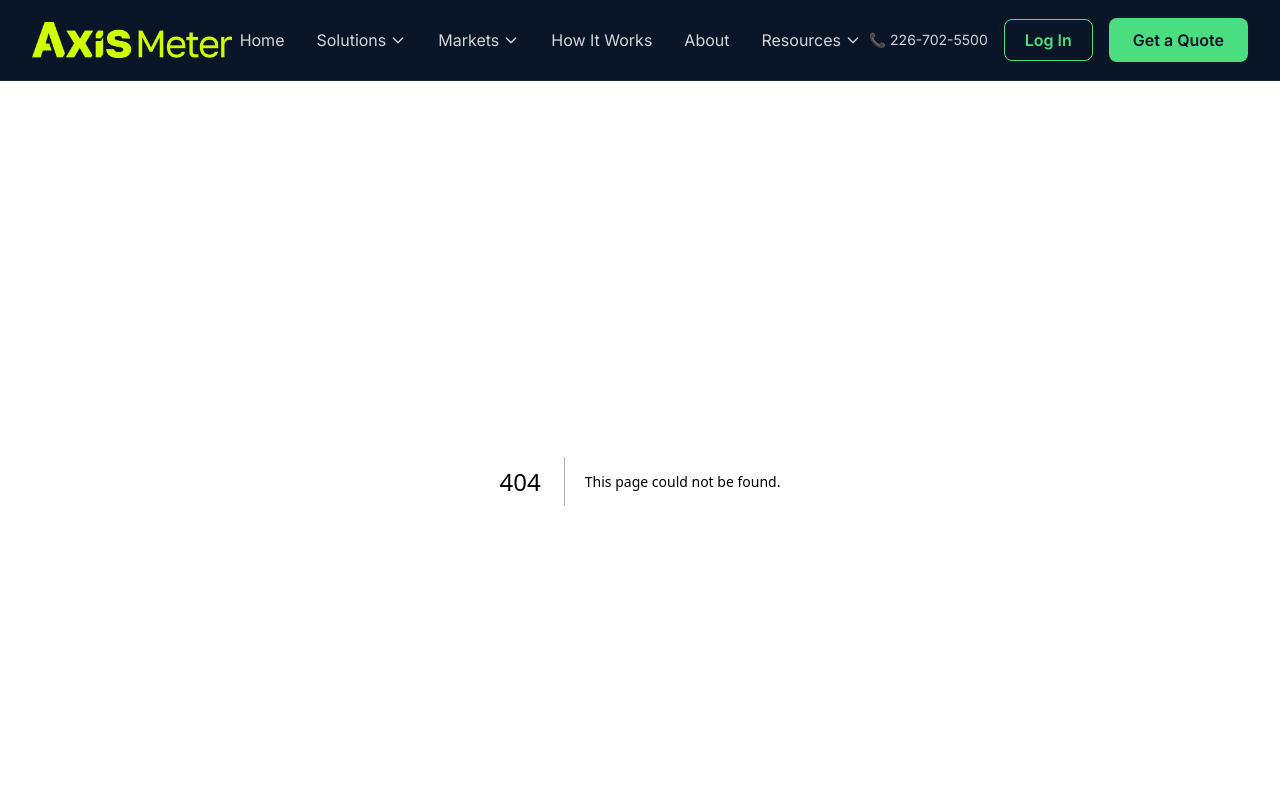
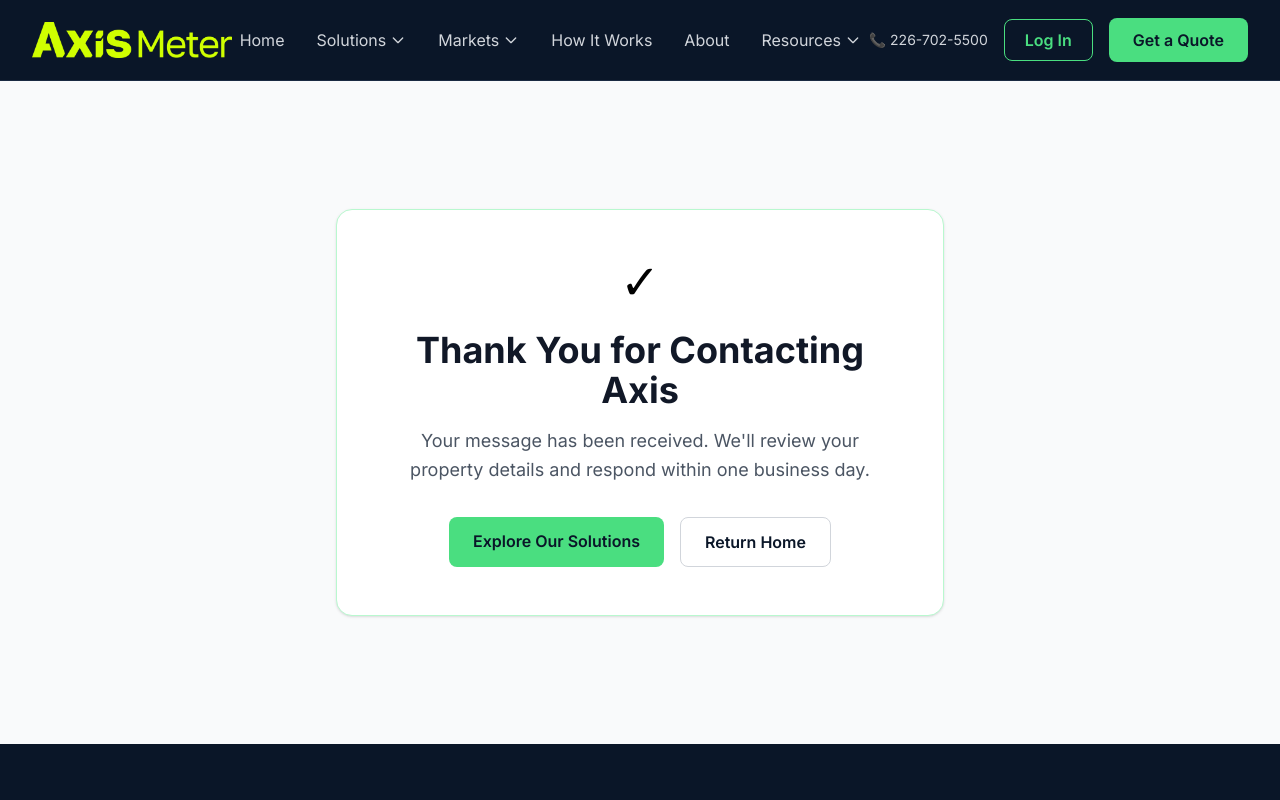
Before and after one commit to Axis-Meter/axismeter-site, a Next.js app: page /contact/thank-you in a window 1280 px wide. Before the commit this address had no page. Shown: the top 800 px of the page. Built offline with nearby package versions, Linux system fonts and the light colour scheme.

Commit message:
feat: add free contact lead tracking

```diff
--- a/src/app/contact/page.tsx
+++ b/src/app/contact/page.tsx
@@ -1,10 +1,12 @@
 "use client";
 
 import Image from "next/image";
+import { useRouter } from "next/navigation";
 import { useState } from "react";
 
 export default function ContactPage() {
-  const [status, setStatus] = useState<"idle" | "sending" | "sent" | "error">("idle");
+  const router = useRouter();
+  const [status, setStatus] = useState<"idle" | "sending" | "error">("idle");
 
   async function handleSubmit(e: React.FormEvent<HTMLFormElement>) {
     e.preventDefault();
@@ -28,8 +30,8 @@ export default function ContactPage() {
       });
 
       if (res.ok) {
-        setStatus("sent");
         form.reset();
+        router.push("/contact/thank-you");
       } else {
         setStatus("error");
       }
@@ -70,20 +72,7 @@ export default function ContactPage() {
             <div>
               <h2 className="text-2xl font-bold text-gray-900 mb-8">Send Us a Message</h2>
 
-              {status === "sent" ? (
-                <div className="bg-green-50 border border-green-200 rounded-xl p-8 text-center">
-                  <div className="text-4xl mb-4">✅</div>
-                  <h3 className="text-xl font-bold text-gray-900 mb-2">Message Sent</h3>
-                  <p className="text-gray-600">Thank you for reaching out. We&apos;ll get back to you within 1 business day.</p>
-                  <button
-                    onClick={() => setStatus("idle")}
-                    className="mt-6 text-accent font-semibold hover:underline"
-                  >
-                    Send another message
-                  </button>
-                </div>
-              ) : (
-                <form onSubmit={handleSubmit} className="space-y-6">
+              <form onSubmit={handleSubmit} className="space-y-6">
                   <div className="grid grid-cols-1 sm:grid-cols-2 gap-6">
                     <div>
                       <label htmlFor="name" className="block text-sm font-medium text-gray-700 mb-2">Full Name *</label>
@@ -135,8 +124,7 @@ export default function ContactPage() {
                   >
                     {status === "sending" ? "Sending..." : "Send Message"}
                   </button>
-                </form>
-              )}
+              </form>
             </div>
 
             {/* Contact Info */}
--- /dev/null
+++ b/src/app/contact/thank-you/page.tsx
@@ -0,0 +1,46 @@
+import type { Metadata } from "next";
+import Link from "next/link";
+
+export const metadata: Metadata = {
+  title: "Thank You",
+  description: "Your message has been received by Axis Meter Solutions.",
+  robots: {
+    index: false,
+    follow: false,
+  },
+};
+
+export default function ContactThankYouPage() {
+  return (
+    <main className="bg-gray-50 py-24 sm:py-32">
+      <div className="mx-auto max-w-2xl px-4 text-center sm:px-6 lg:px-8">
+        <div className="rounded-2xl border border-green-200 bg-white p-8 shadow-sm sm:p-12">
+          <div aria-hidden="true" className="text-5xl">
+            ✓
+          </div>
+          <h1 className="mt-6 text-3xl font-bold text-gray-900 sm:text-4xl">
+            Thank You for Contacting Axis
+          </h1>
+          <p className="mt-4 text-lg leading-relaxed text-gray-600">
+            Your message has been received. We&apos;ll review your property details and respond
+            within one business day.
+          </p>
+          <div className="mt-8 flex flex-col justify-center gap-4 sm:flex-row">
+            <Link
+              href="/solutions"
+              className="rounded-lg bg-accent px-6 py-3 font-semibold text-navy transition-colors hover:bg-accent-dark"
+            >
+              Explore Our Solutions
+            </Link>
+            <Link
+              href="/"
+              className="rounded-lg border border-gray-300 px-6 py-3 font-semibold text-navy transition-colors hover:border-navy"
+            >
+              Return Home
+            </Link>
+          </div>
+        </div>
+      </div>
+    </main>
+  );
+}
```
